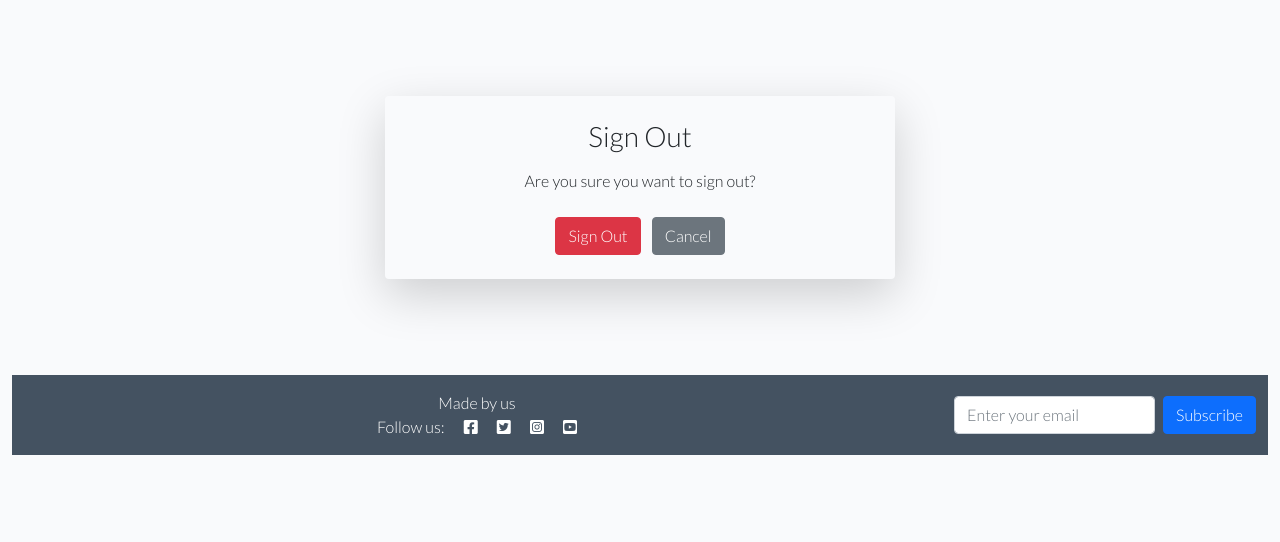
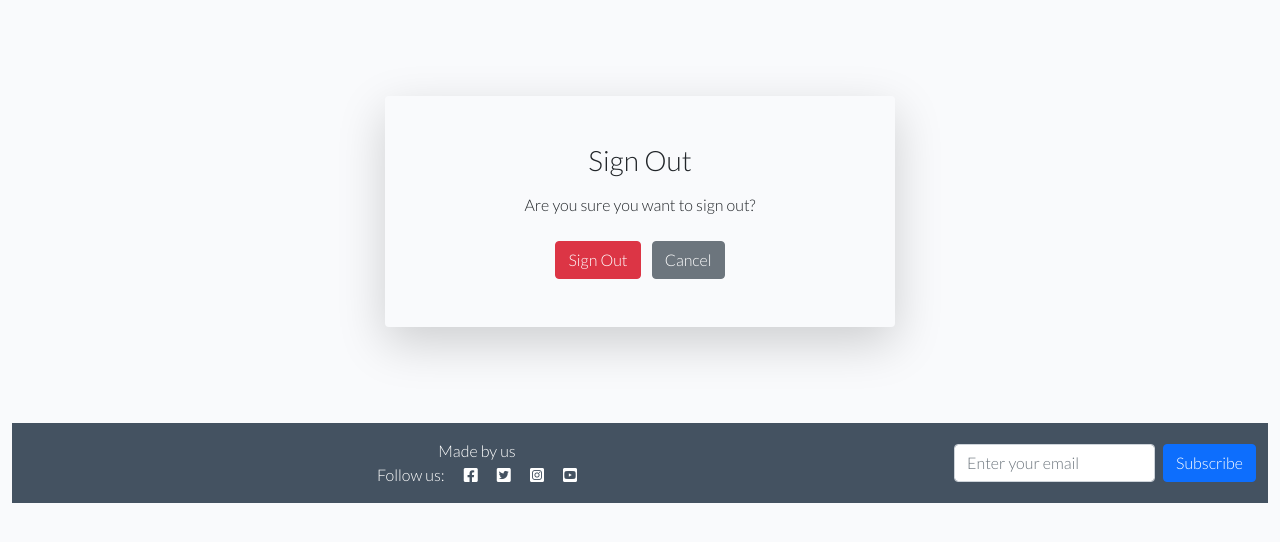
Before and after one commit to Friday79/my_site, a Django app: template templates/account/logout.html in a window 1280 px wide. Shown: the part 92-634 px from the top of the page. Run offline with Django 3.2, Linux system fonts and the light colour scheme; the template is opened without the code that fills it, so the values that code supplies are empty.

Commit message:
fixing issues on heroku deployment

```diff
--- a/templates/account/logout.html
+++ b/templates/account/logout.html
@@ -8,7 +8,7 @@
   <div class="row justify-content-center">
     <div class="col-md-6">
       <div class="card shadow-lg border-0">
-        <div class="card-body text-center p-4">
+        <div class="card-body text-center p-5">
           <h3 class="mb-3">{% trans "Sign Out" %}</h3>
           <p class="mb-4">{% trans "Are you sure you want to sign out?" %}</p>
 
```
